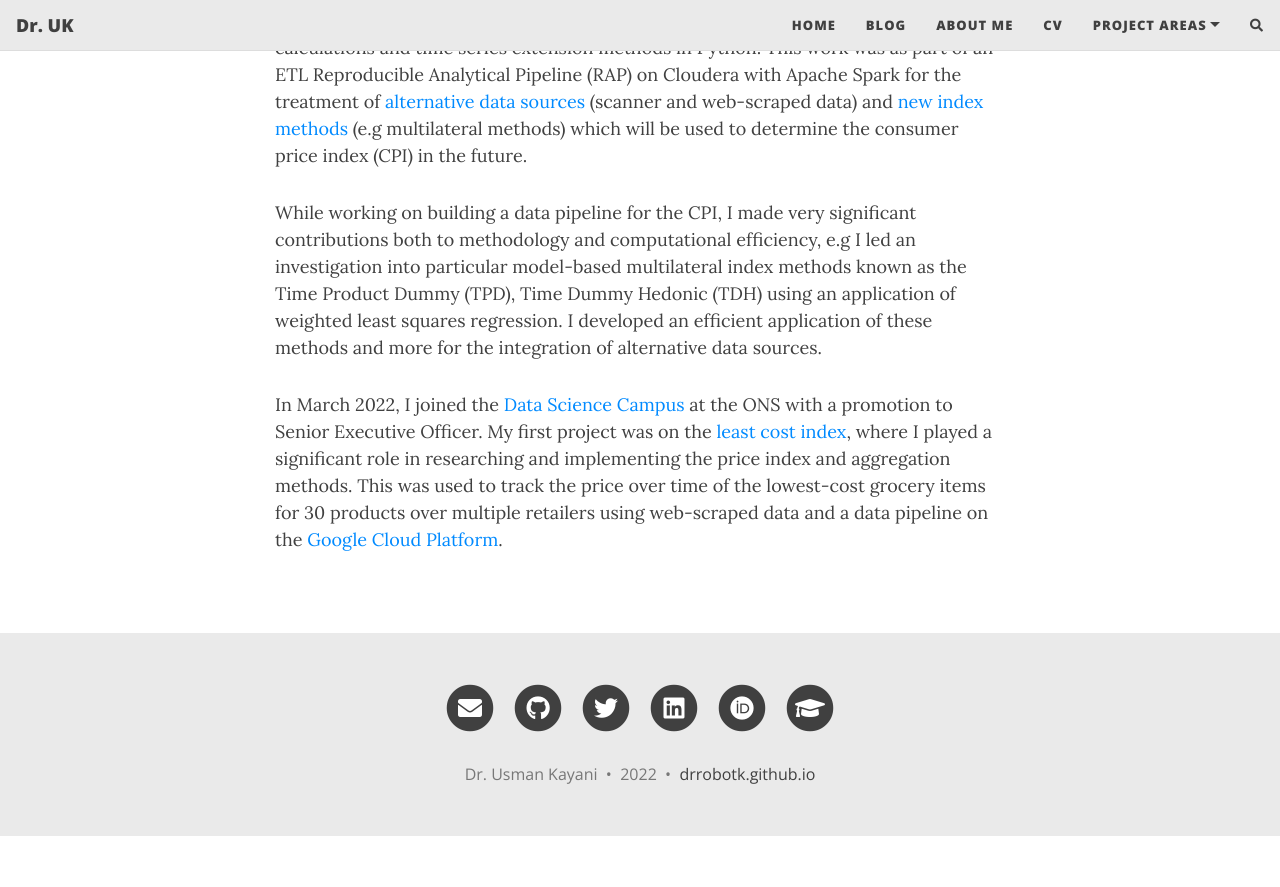
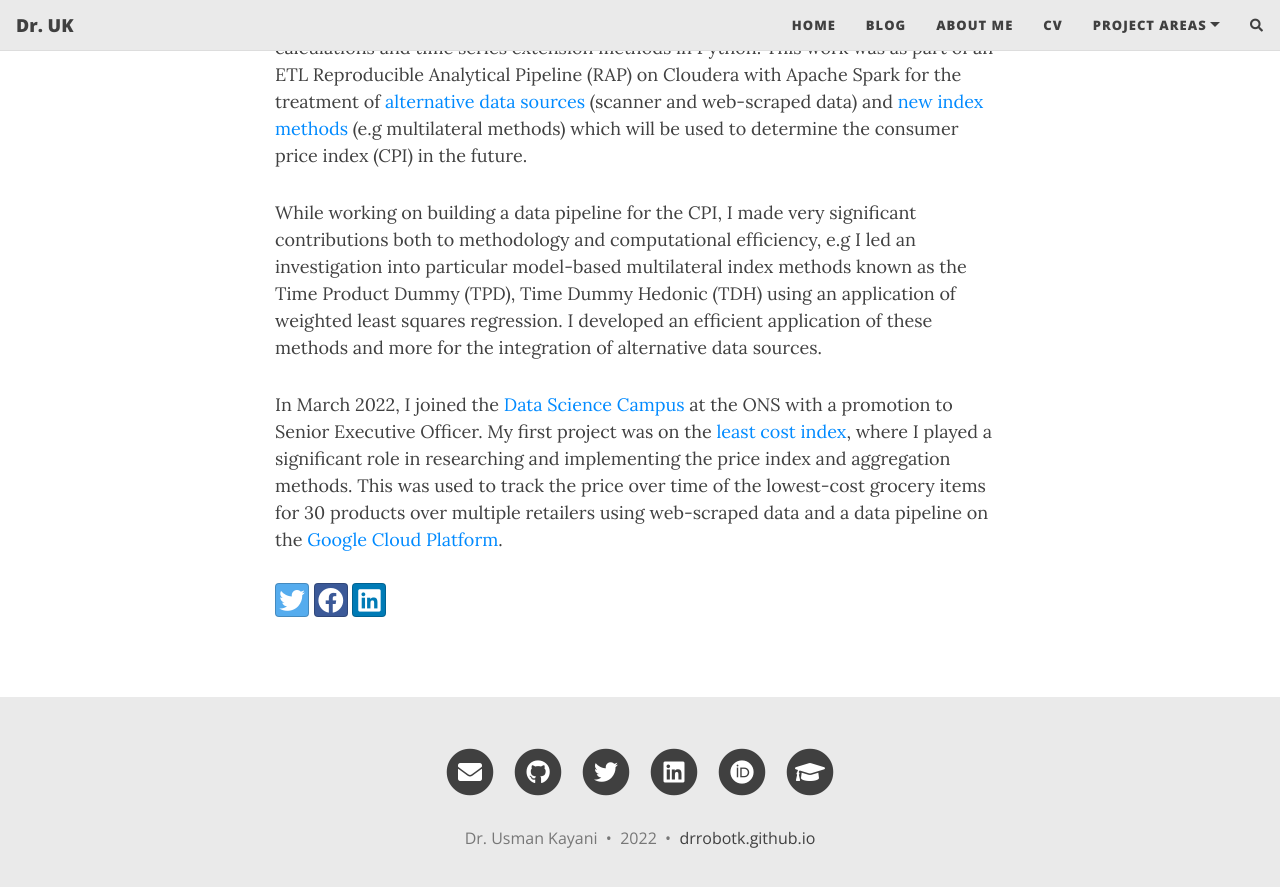
Before and after one commit to drrobotk/drrobotk.github.io, a Jekyll site: the page built from aboutme.md, in a window 1280 px wide and 900 px high, scrolled down 1110 px. Shown: the top 887 px of the window. Built offline with Jekyll 4.4.1, drawn with Linux system fonts in a browser that asks for light colours; nearby versions of some CDN libraries; comment, search, counter and statistics services are not loaded; before the commit the page ends 1946 px from its top, so only the background shows below that.

Commit message:
Update CV.

```diff
--- a/_layouts/cv.html
+++ b/_layouts/cv.html
@@ -6,7 +6,7 @@
 
 <div class="{% if page.full-width %} container-fluid {% else %} container-md {% endif %}" role="main">
   <div class="row">
-    <div class="{% if page.full-width %} col {% else %} col-xl-20 offset-xl-20 col-lg-20 offset-lg-20 {% endif %}">
+    <div class="{% if page.full-width %} col {% else %} col-xl-30 offset-xl-30 col-lg-20 offset-lg-30 {% endif %}">
       {% if page.before-content %}
         <div class="before-content">
           {% for file in page.before-content %}
@@ -24,8 +24,6 @@
           {% endfor %}
         </div>
       {% endif %}
-
-      {% include comments.html %}
     </div>
   </div>
 </div>
--- a/aboutme.md
+++ b/aboutme.md
@@ -19,3 +19,5 @@
 While working on building a data pipeline for the CPI, I made very significant contributions both to methodology and computational efficiency, e.g I led an investigation into particular model-based multilateral index methods known as the Time Product Dummy (TPD), Time Dummy Hedonic (TDH) using an application of weighted least squares regression. I developed an efficient application of these methods and more for the integration of alternative data sources.
 
 In March 2022, I joined the [Data Science Campus](https://datasciencecampus.ons.gov.uk/) at the ONS with a promotion to Senior Executive Officer. My first project was on the [least cost index](https://www.ons.gov.uk/economy/inflationandpriceindices/articles/trackingthelowestcostgroceryitemsukexperimentalanalysis/april2021toapril2022), where I played a significant role in researching and implementing the price index and aggregation methods. This was used to track the price over time of the lowest-cost grocery items for 30 products over multiple retailers using web-scraped data and a data pipeline on the [Google Cloud Platform](https://cloud.google.com/).
+
+{% include social-share.html type="page" %}
```
